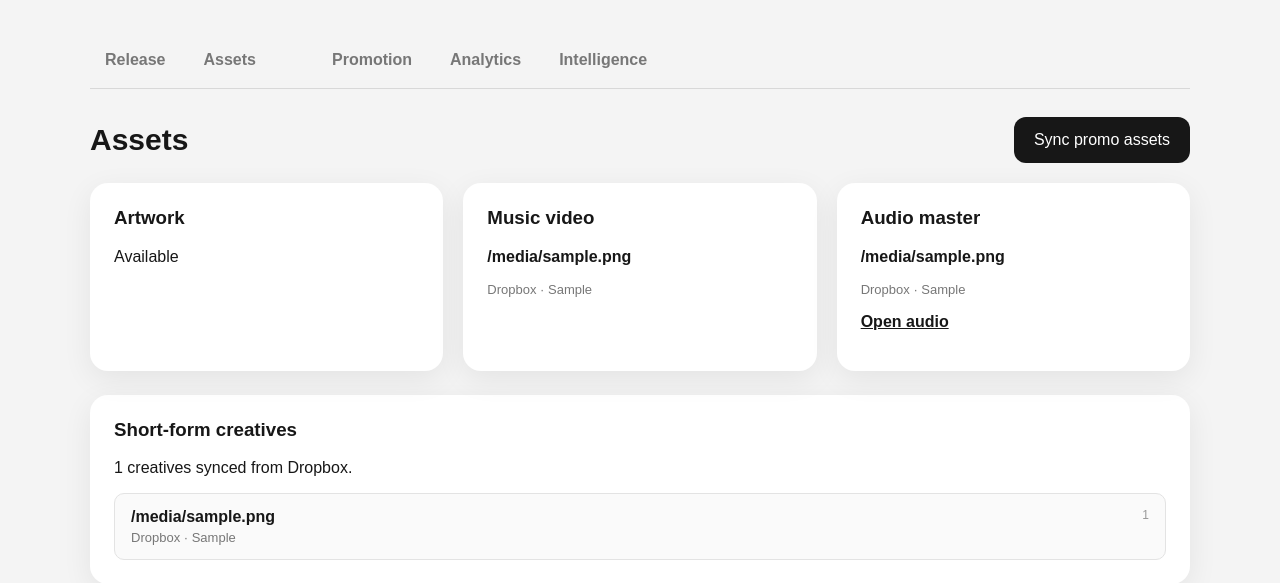
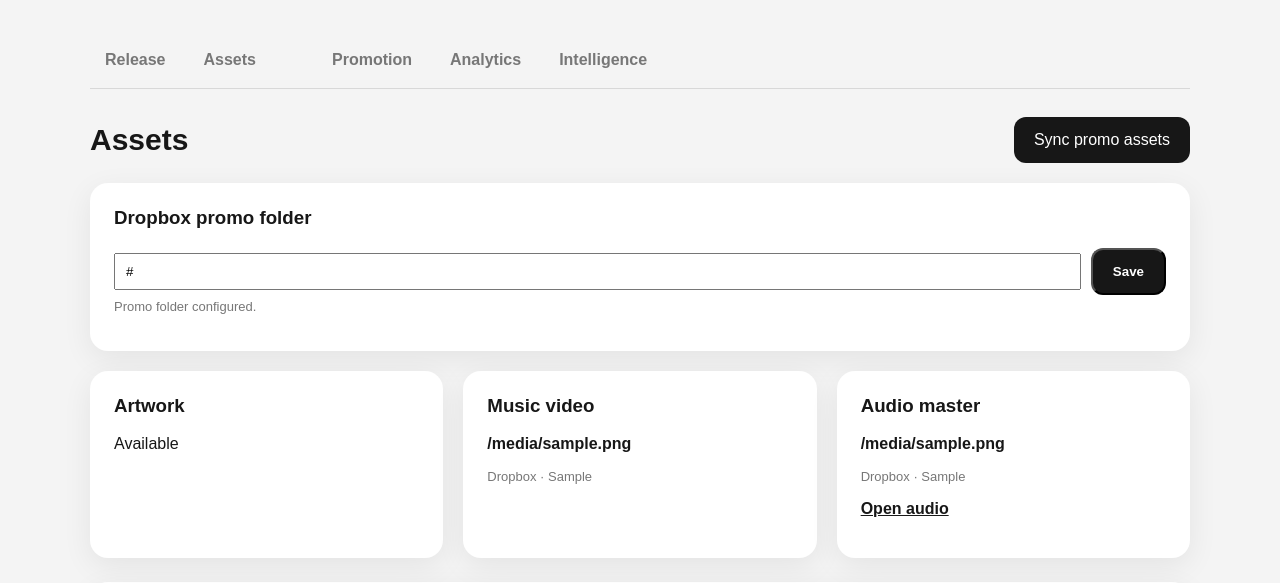
Before and after one commit to MaxeyBlaze1210/misumena-marketing-intelligence, a FastAPI app: template backend/app/templates/workspace/assets.html in a window 1280 px wide. Shown: the part 217-800 px from the top of the page. Before the commit the page ends 777 px from the top, so only its background shows below. Run offline with FastAPI, Linux system fonts and the light colour scheme; the template is opened without the code that fills it: most values are stand-ins (such as "Sample title", 1, 10 or a date in 2020); parts of the project's set-up code (start-up, migrations or seed data) failed here and were passed over.

Commit message:
Add Dropbox folder field to release assets

```diff
--- a/backend/app/api/workspace.py
+++ b/backend/app/api/workspace.py
@@ -2,7 +2,7 @@ from datetime import date
 from urllib.parse import urlencode
 import secrets
 
-from fastapi import APIRouter, Depends, HTTPException, Request
+from fastapi import APIRouter, Depends, Form, HTTPException, Request
 from fastapi.responses import RedirectResponse
 from fastapi.security import HTTPBasic, HTTPBasicCredentials
 from fastapi.templating import Jinja2Templates
@@ -3480,3 +3480,68 @@ async def update_release_youtube_visibility(
         ),
         status_code=303,
     )
+
+
+@router.post(
+    "/releases/{release_id}/assets/promo-folder"
+)
+def save_promo_folder(
+    release_id: int,
+    promo_folder_url: str = Form(...),
+):
+    promo_folder_url = promo_folder_url.strip()
+
+    if not promo_folder_url:
+        raise HTTPException(
+            status_code=400,
+            detail="Dropbox promo folder URL is required.",
+        )
+
+    if "dropbox.com" not in promo_folder_url.lower():
+        raise HTTPException(
+            status_code=400,
+            detail="Please enter a Dropbox folder URL.",
+        )
+
+    db = SessionLocal()
+
+    try:
+        release = db.get(
+            Release,
+            release_id,
+        )
+
+        if release is None:
+            raise HTTPException(
+                status_code=404,
+                detail="Release not found.",
+            )
+
+        release.promo_folder_url = (
+            promo_folder_url
+        )
+
+        db.commit()
+
+        params = urlencode(
+            {
+                "promo_asset_status": "success",
+                "promo_asset_message":
+                    "Dropbox promo folder saved.",
+            }
+        )
+
+        return RedirectResponse(
+            url=(
+                f"/workspace/releases/{release_id}"
+                f"/assets?{params}"
+            ),
+            status_code=303,
+        )
+
+    except Exception:
+        db.rollback()
+        raise
+
+    finally:
+        db.close()
--- a/backend/app/templates/workspace/assets.html
+++ b/backend/app/templates/workspace/assets.html
@@ -17,6 +17,56 @@
         </button>
     </form>
 </div>
+
+<article
+    class="workspace-card"
+    style="margin-bottom:20px;"
+>
+    <h3>Dropbox promo folder</h3>
+
+    <form
+        method="post"
+        action="/workspace/releases/{{ release.id }}/assets/promo-folder"
+    >
+        <div style="
+            display:flex;
+            gap:10px;
+            align-items:center;
+            flex-wrap:wrap;
+        ">
+            <input
+                type="url"
+                name="promo_folder_url"
+                value="{{ release.promo_folder_url or '' }}"
+                placeholder="https://www.dropbox.com/..."
+                required
+                style="
+                    flex:1;
+                    min-width:280px;
+                    padding:9px 10px;
+                "
+            >
+
+            <button
+                type="submit"
+                class="primary-button"
+            >
+                Save
+            </button>
+        </div>
+    </form>
+
+    {% if release.promo_folder_url %}
+        <p class="asset-meta">
+            Promo folder configured.
+        </p>
+    {% else %}
+        <p class="asset-meta">
+            Add the Dropbox folder containing
+            this release's promo assets.
+        </p>
+    {% endif %}
+</article>
 
 {% if request.query_params.get("promo_asset_status") %}
     <div class="sync-banner
```
